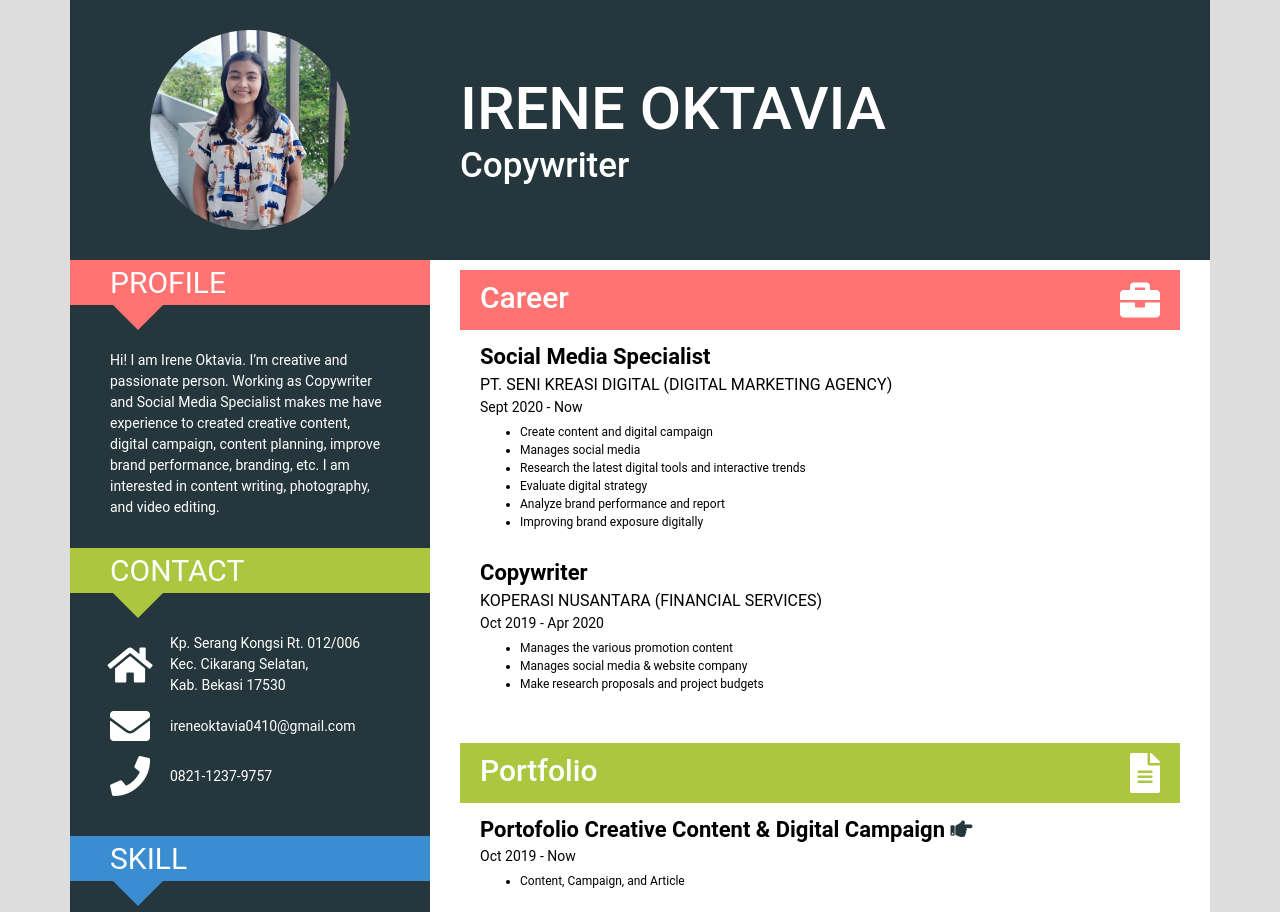
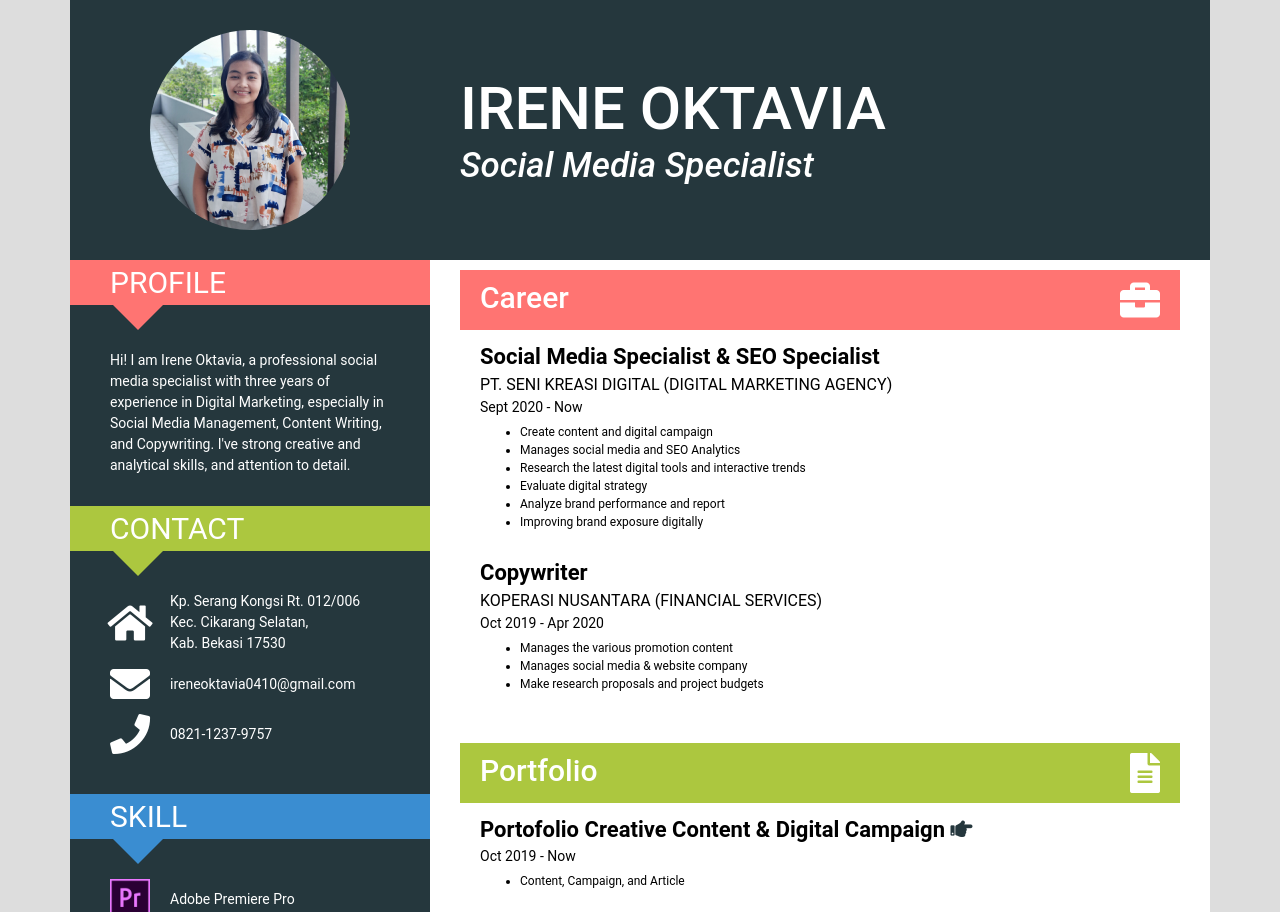
Before and after one commit to oktaviairin/oktaviairin.github.io, a plain HTML site: page index.html in a window 1280 px wide. Shown: the top 912 px of the page. Drawn offline with Linux system fonts and the light colour scheme.

Commit message:
update profession, profile, and jobdesc

```diff
--- a/css/style.less
+++ b/css/style.less
@@ -27,6 +27,7 @@
 @white: #ffffff;
 @black: #000000;
 @primary: #25373d;
+@primary: rgb(37, 55, 61);
 @secondary1: #ff7472;
 @secondary2: #acc73f;
 @secondary3: #3a8dd1;
@@ -106,6 +107,7 @@ p {
 
 .top-header-resume {
   background: @primary;
+  // background-image: url(../images/irene-linkedin.jpeg);
   padding: 30px 0;
   color: @white;
   .photo-box {
@@ -127,9 +129,12 @@ p {
     h1 {
       font-size: 6rem;
       text-transform: uppercase;
+      // padding: 5px;
+      // background-color: rgba(37, 55, 61, 0.7)
     }
     h3 {
       font-size: 3.5rem;
+      font-style: italic;
     }
     p {
       font-size: 2em;
--- a/index.html
+++ b/index.html
@@ -20,7 +20,7 @@
         <div class="col-12 col-lg-8 d-flex align-items-center top-name-header">
           <div class="name-header">
             <h1>Irene Oktavia</h1>
-            <h3>Copywriter</h3>
+            <h3>Social Media Specialist</h3>
           </div>
         </div>
       </div>
@@ -36,7 +36,7 @@
               </div>
               <div class="block-profile">
                 <p>
-                  Hi! I am Irene Oktavia. I’m creative and passionate person. Working as Copywriter and Social Media Specialist makes me have experience to created creative content, digital campaign, content planning, improve brand performance, branding, etc. I am interested in content writing, photography, and video editing.
+                  Hi! I am Irene Oktavia, a professional social media specialist with three years of experience in Digital Marketing, especially in Social Media Management, Content Writing, and Copywriting. I've strong creative and analytical skills, and attention to detail.
                 </p>
               </div>
             </div>
@@ -125,13 +125,13 @@
               </div>
               <div class="content-body">
                 <div class="body-template">
-                  <p class="body-title">Social Media Specialist</p>
+                  <p class="body-title">Social Media Specialist & SEO Specialist</p>
                   <p class="body-subtitle">PT. Seni Kreasi Digital (Digital Marketing Agency)</p>
                   <p class="body-subsubtitle">Sept 2020 - Now</p>
                   <div class="description">
                     <ul>
                       <li>Create content and digital campaign</li>
-                      <li>Manages social media</li>
+                      <li>Manages social media and SEO Analytics</li>
                       <li>Research the latest digital tools and interactive trends</li>
                       <li>Evaluate digital strategy</li>
                       <li>Analyze brand performance and report</li>
```
Also changed, not shown: css/style.css.
